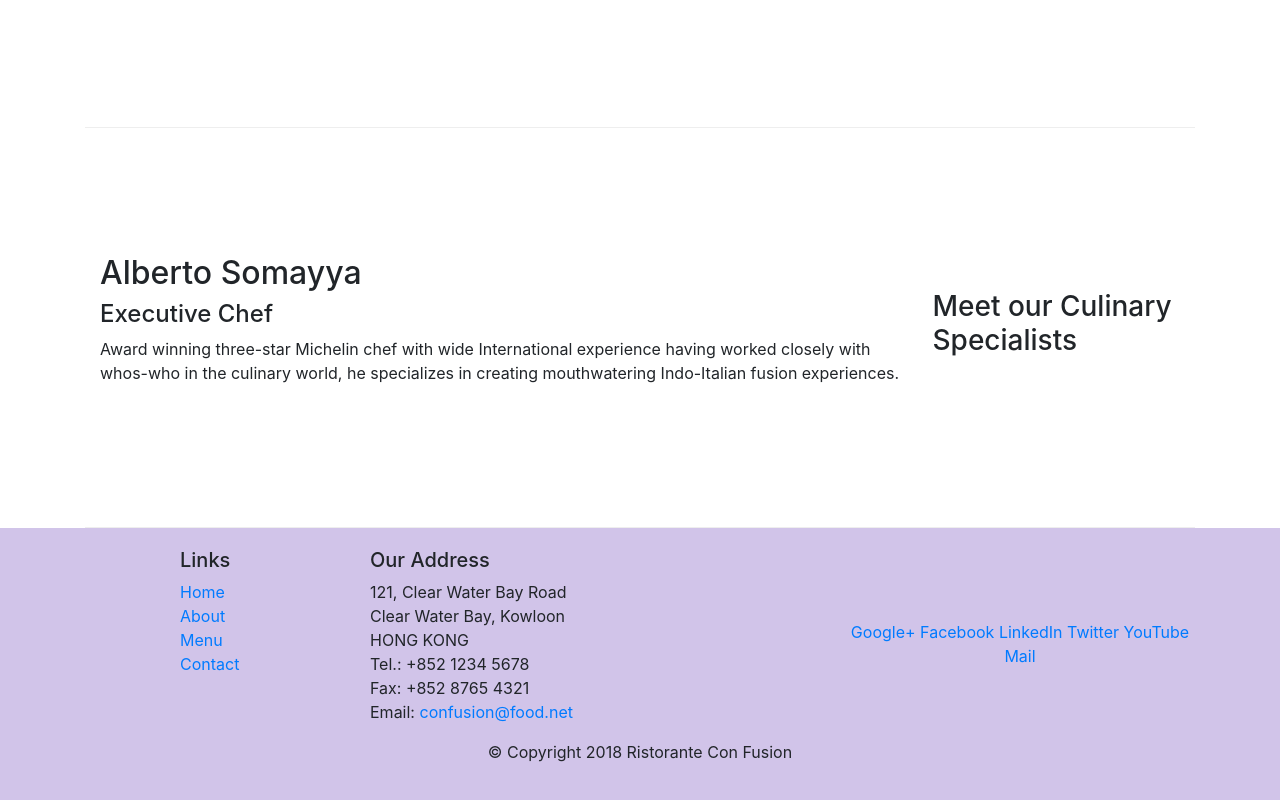
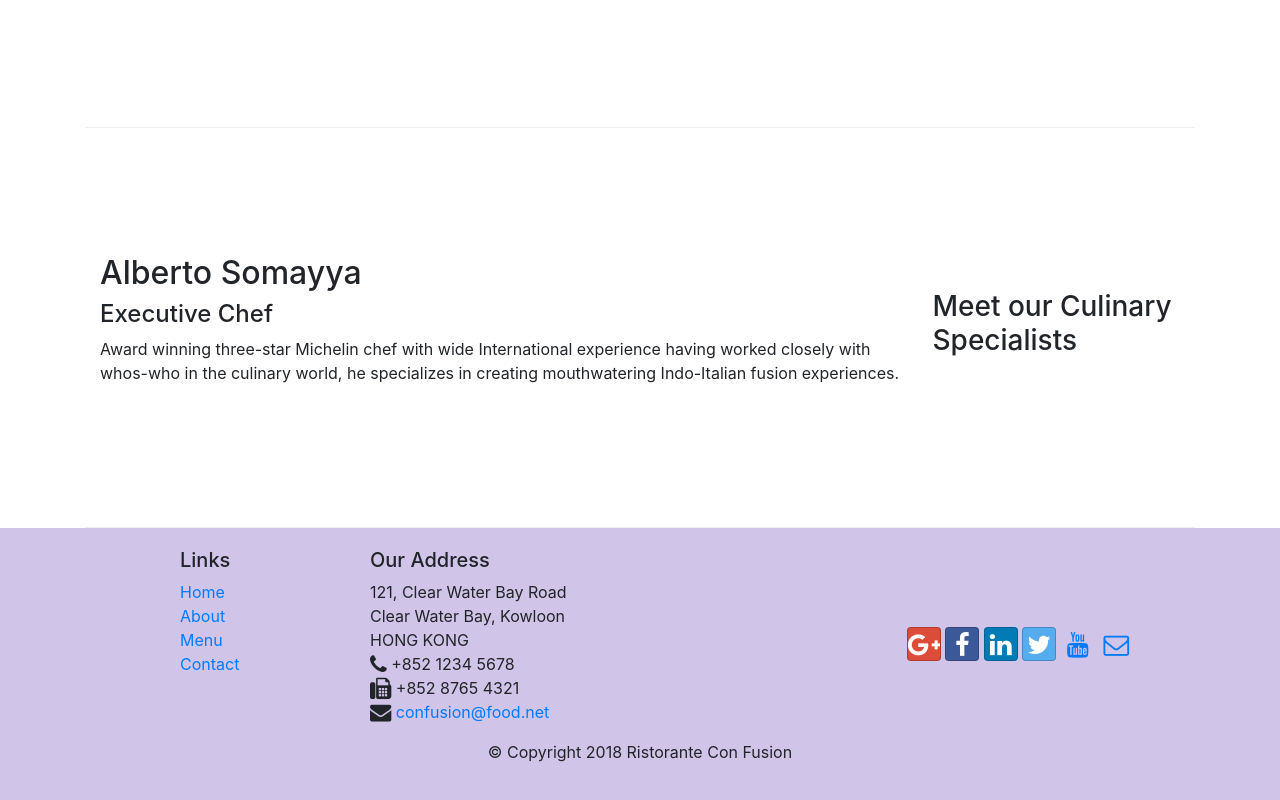
Before and after one commit to kaustubh87/Sample-Website-using-Bootstrap-4, a website: page index.html in a window 1280 px wide. Shown: the part 1006-1806 px from the top of the page. Drawn offline with nearby package versions, Linux system fonts and the light colour scheme.

Commit message:
Added bootstrap social and font awesome

```diff
--- a/index.html
+++ b/index.html
@@ -9,6 +9,8 @@
 
      <!-- Bootstrap CSS -->
      <link rel="stylesheet" href="node_modules/bootstrap/dist/css/bootstrap.min.css">
+     <link rel="stylesheet" href="node_modules/font-awesome/css/font-awesome.min.css">
+     <link rel="stylesheet" href="node_modules/bootstrap-social/bootstrap-social.css">
      <link rel="stylesheet" href="css/styles.css" >
     <title>Ristorante Con Fusion</title>
 </head>
@@ -22,10 +24,10 @@
             <a href="#" class="navbar-brand mr-auto">Ristorante Con Fusion</a>
             <div class="collapse navbar-collapse" id="Navbar">
                 <ul class="navbar-nav mr-auto">
-                    <li class="navbar-item"><a href="#" class="nav-link">Home</a></li>
-                    <li class="navbar-item"><a href="./aboutus.html" class="nav-link">About</a></li>
-                    <li class="navbar-item"><a href="#" class="nav-link">Menu</a></li>
-                    <li class="navbar-item"><a href="#" class="nav-link">Contact</a></li>
+                    <li class="navbar-item"><a href="#" class="nav-link"><span class="fa fa-home fa-lg"> Home</span></a></li>
+                    <li class="navbar-item"><a href="./aboutus.html" class="nav-link"><span class="fa fa-info fa-lg"> About</span></a></li>
+                    <li class="navbar-item"><a href="#" class="nav-link"><span class="fa fa-list fa-lg"> Menu</span></a></li>
+                    <li class="navbar-item"><a href="#" class="nav-link"><span class="fa fa-address-card fa-lg"></span> Contact</a></li>
                 </ul>
             </div>
         </div>
@@ -96,19 +98,19 @@
 		              121, Clear Water Bay Road<br>
 		              Clear Water Bay, Kowloon<br>
 		              HONG KONG<br>
-		              Tel.: +852 1234 5678<br>
-		              Fax: +852 8765 4321<br>
-		              Email: <a href="mailto:confusion@food.net">confusion@food.net</a>
+		              <i class="fa fa-phone fa-lg"></i> +852 1234 5678<br>
+		              <i class="fa fa-fax fa-lg"></i> +852 8765 4321<br>
+                      <i class="fa fa-envelope fa-lg"></i> <a href="mailto:confusion@food.net">confusion@food.net</a>
 		           </address>
                 </div>
                 <div class="col-12 col-sm-4 align-self-center">
                     <div class="text-center">
-                        <a href="http://google.com/+">Google+</a>
-                        <a href="http://www.facebook.com/profile.php?id=">Facebook</a>
-                        <a href="http://www.linkedin.com/in/">LinkedIn</a>
-                        <a href="http://twitter.com/">Twitter</a>
-                        <a href="http://youtube.com/">YouTube</a>
-                        <a href="mailto:">Mail</a>
+                        <a class="btn btn-social-icon btn-google" href="http://google.com/+"><i class="fa fa-google-plus fa-lg"></i></a>
+                        <a class="btn btn-social-icon btn-facebook" href="http://www.facebook.com/profile.php?id="><i class="fa fa-facebook fa-lg"></i></a>
+                        <a class="btn btn-social-icon btn-linkedin" href="http://www.linkedin.com/in/"><i class="fa fa-linkedin fa-lg"></i></a>
+                        <a class="btn btn-social-icon btn-twitter" href="http://twitter.com/"><i class="fa fa-twitter fa-lg"></i></a>
+                        <a class="btn btn-social-icon btn-youtube" href="http://youtube.com/"><i class="fa fa-youtube fa-lg"></i></a>
+                        <a class="btn btn-social-icon " href="mailto:"><i class="fa fa-envelope-o fa-lg"></i></a>
                     </div>
                 </div>
            </div>
```
